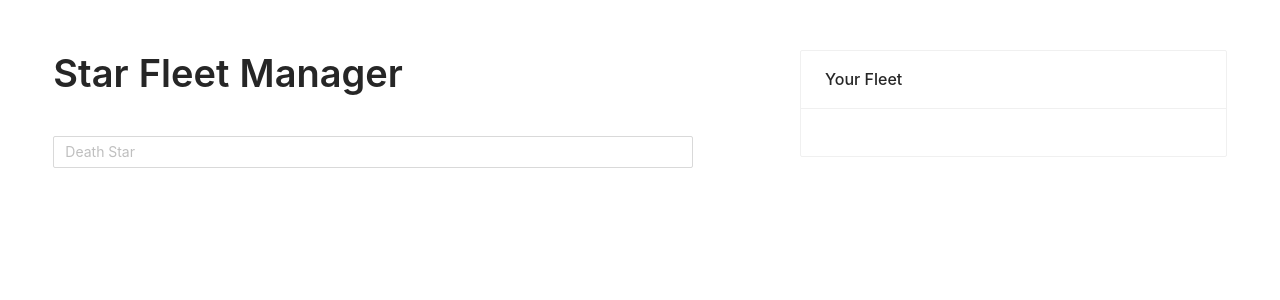
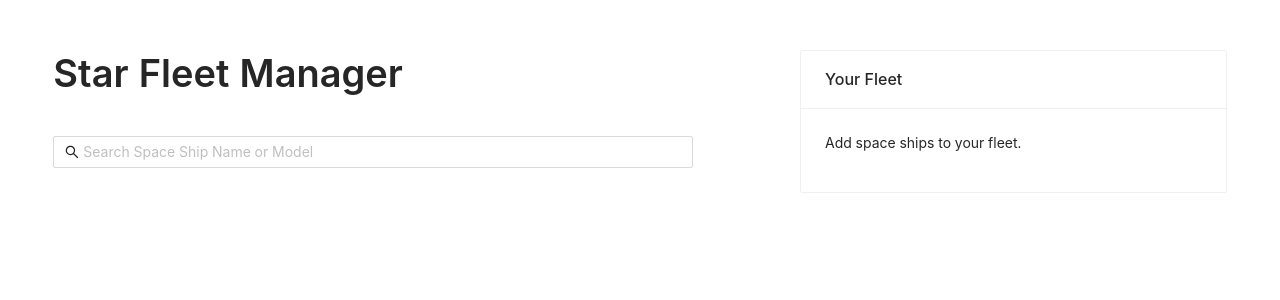
Before and after one commit to Ramo13/vai-starships, a React (Create React App) app: page / in a window 1280 px wide. Shown: the top 300 px of the page. Built offline with nearby package versions, Linux system fonts and the light colour scheme.

Commit message:
Improve UX adding search input placeholder and fix remove ship

```diff
--- a/src/components/Fleet.js
+++ b/src/components/Fleet.js
@@ -19,7 +19,7 @@ const Fleet = () => {
 
   return (
     <Card title="Your Fleet" style={{ marginBottom: "50px" }}>
-      {fleet &&
+      {fleet.length !== 0 ? (
         fleet.map((ship) => (
           <div key={ship.id}>
             <Card
@@ -37,7 +37,10 @@ const Fleet = () => {
               <Progress percent={ship.usage} showInfo={false} />
             </Card>
           </div>
-        ))}
+        ))
+      ) : (
+        <p>Add space ships to your fleet.</p>
+      )}
     </Card>
   );
 };
--- a/src/components/Search.js
+++ b/src/components/Search.js
@@ -1,7 +1,7 @@
 import { useEffect, useState } from "react";
 import { useDispatch } from "react-redux";
 import { Input, Button, Pagination, Space } from "antd";
-import { PlusSquareFilled } from "@ant-design/icons";
+import { PlusSquareFilled, SearchOutlined } from "@ant-design/icons";
 
 const Search = () => {
   const dispatch = useDispatch();
@@ -59,7 +59,8 @@ const Search = () => {
     <div>
       <Input
         style={{ margin: "20px 0 20px 0" }}
-        placeholder="Death Star"
+        placeholder="Search Space Ship Name or Model"
+        prefix={<SearchOutlined />}
         onChange={(e) => {
           setSearchValue(e.target.value);
         }}
--- a/src/store/index.js
+++ b/src/store/index.js
@@ -39,7 +39,7 @@ const fleetReducer = (state = initialState, action) => {
     case "DECREASE_FLEET":
       return {
         ...state,
-        fleet: state.fleet.filter((ship) => ship.name !== action.payload.name),
+        fleet: state.fleet.filter((ship) => ship.id !== action.payload.id),
       };
 
     case "OPEN_DETAILED":
```
